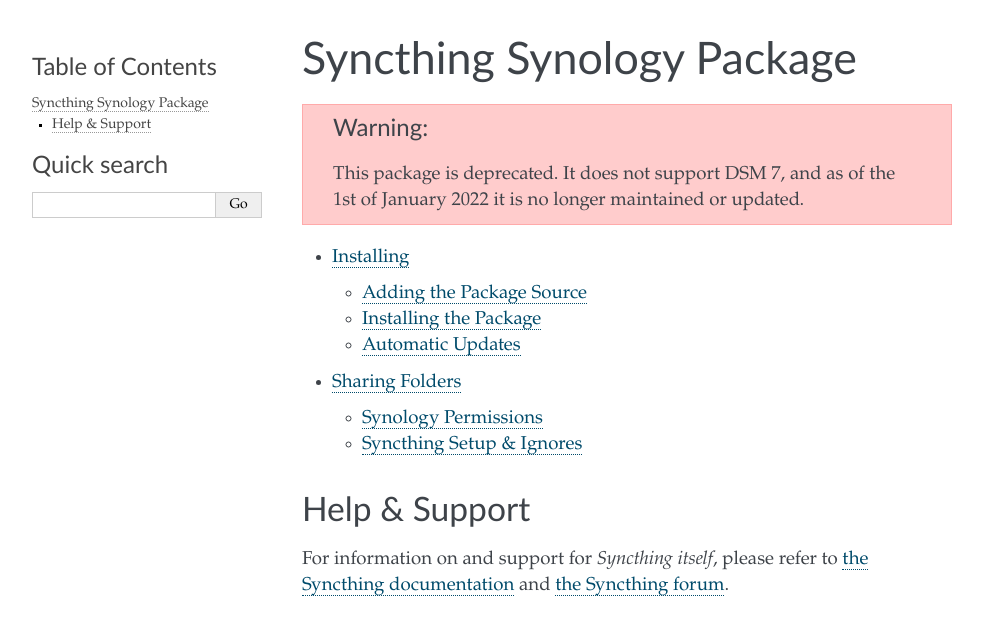
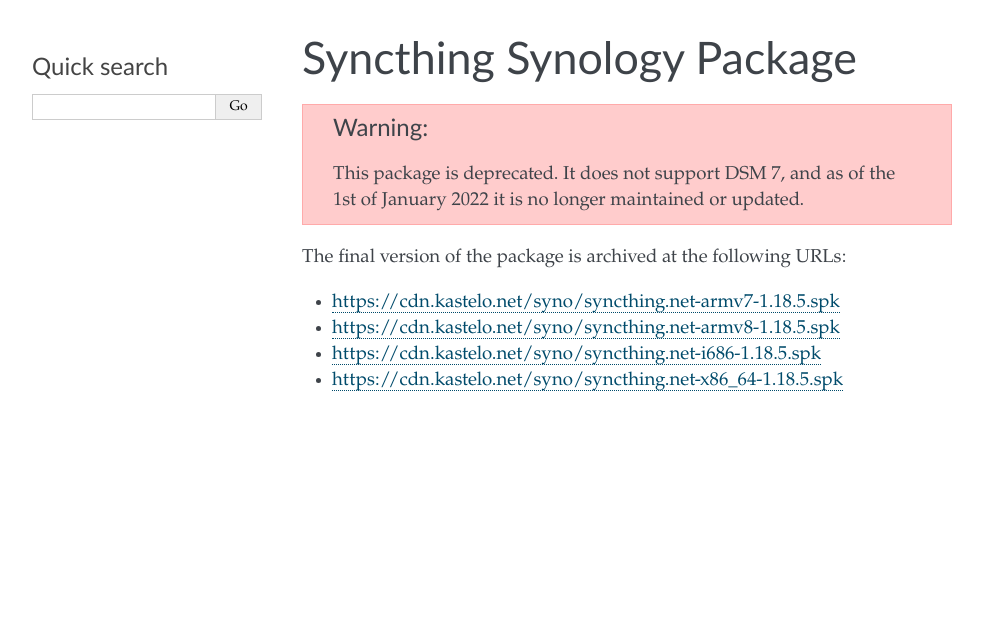
Before and after one commit to kastelo/syncthing-synology, a Sphinx documentation site: the page built from docs/index.rst, in a window 1280 px wide. Shown: the top 635 px of the page, without its empty margins (138-1121 px from the left). Built offline with Sphinx 7.4.7, drawn with Linux system fonts in a browser that asks for light colours.

Commit message:
Link to archive only

```diff
--- a/docs/index.rst
+++ b/docs/index.rst
@@ -6,15 +6,9 @@
     This package is deprecated. It does not support DSM 7, and as of the 1st
     of January 2022 it is no longer maintained or updated.
 
-.. toctree::
-    :maxdepth: 3
+The final version of the package is archived at the following URLs:
 
-    installing
-    sharing
-
-Help & Support
---------------
-
-For information on and support for *Syncthing itself*, please refer to `the
-Syncthing documentation <https://docs.syncthing.net/>`_ and `the Syncthing
-forum <https://forum.syncthing.net>`_.
+- https://cdn.kastelo.net/syno/syncthing.net-armv7-1.18.5.spk
+- https://cdn.kastelo.net/syno/syncthing.net-armv8-1.18.5.spk
+- https://cdn.kastelo.net/syno/syncthing.net-i686-1.18.5.spk
+- https://cdn.kastelo.net/syno/syncthing.net-x86_64-1.18.5.spk
```
Also changed, not shown: README.md (+0 -5 lines).
